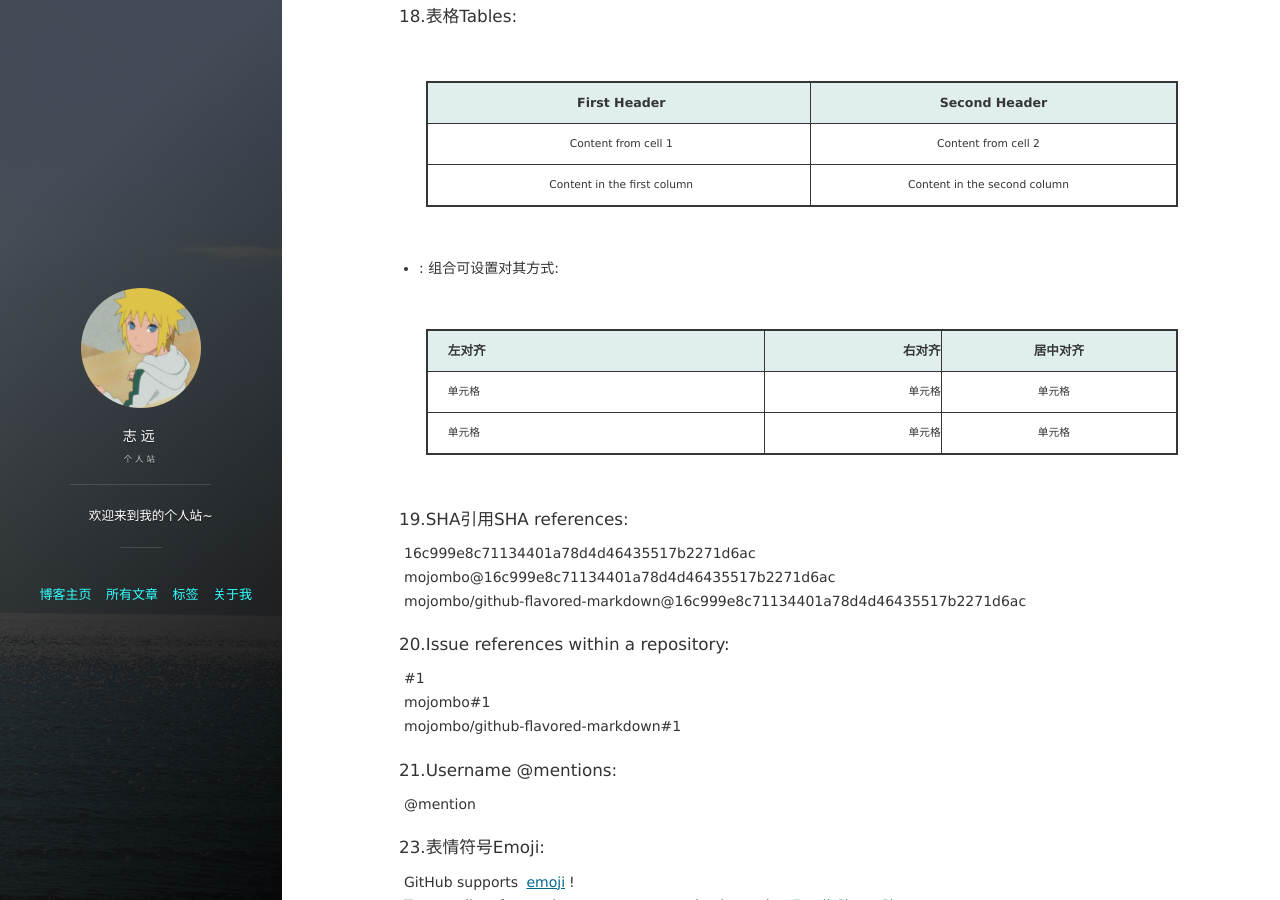
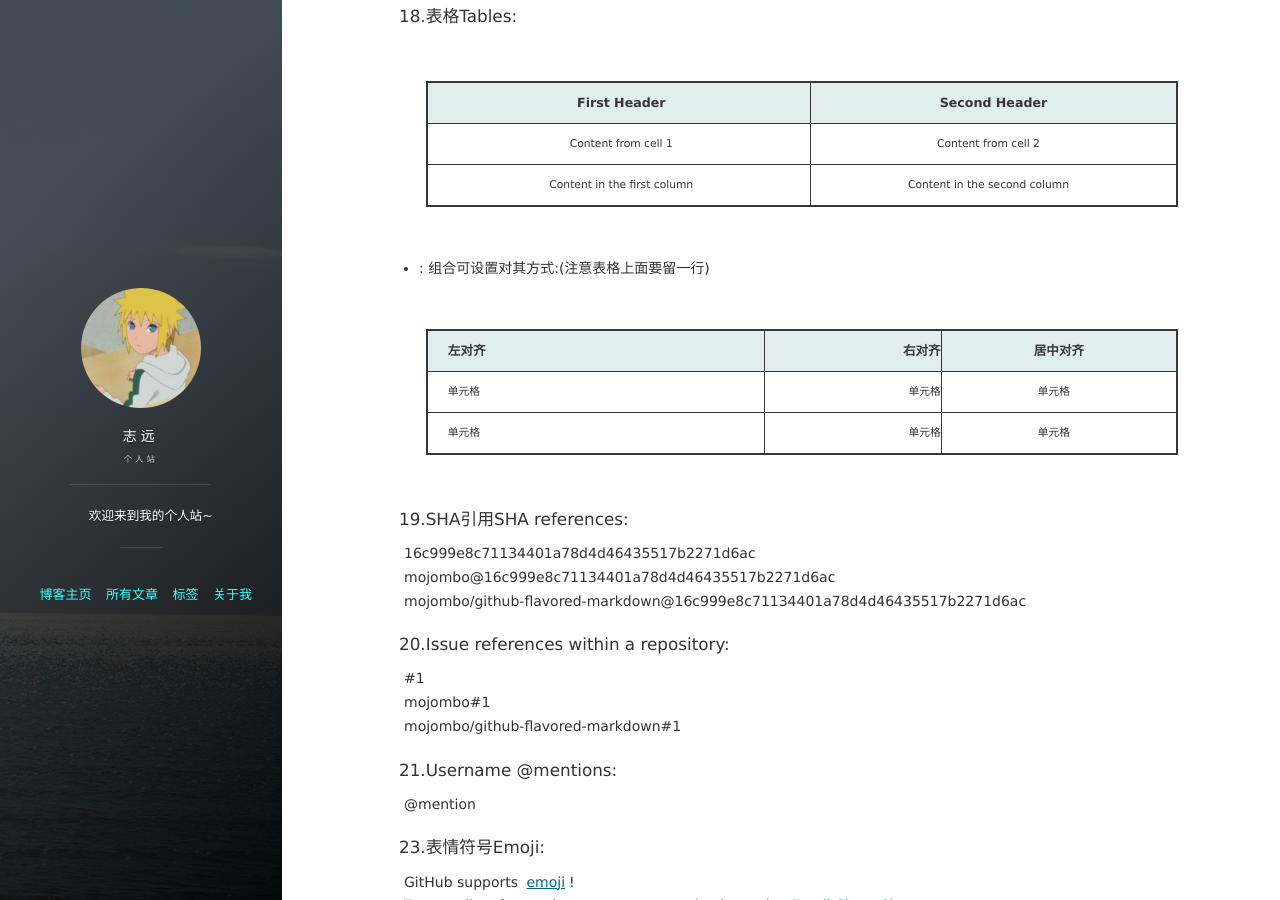
Before and after one commit to blueskyxzy/blueskyxzy.github.io, a Jekyll site: the page built from _posts/2019-11-07-markdownTool.md, in a window 1280 px wide and 900 px high, scrolled down 3172 px. Built offline with Jekyll 4.4.1, drawn with Linux system fonts in a browser that asks for light colours; nearby versions of some CDN libraries; comment, search, counter and statistics services are not loaded.

Commit message:
add Markdown

```diff
--- a/_posts/2019-11-07-markdownTool.md
+++ b/_posts/2019-11-07-markdownTool.md
@@ -110,7 +110,7 @@ First Header | Second Header
 Content from cell 1 | Content from cell 2
 Content in the first column | Content in the second column
 
-- : 组合可设置对其方式:
+- : 组合可设置对其方式:(注意表格上面要留一行)
 
 | 左对齐 | 右对齐 | 居中对齐 |
 | :-----| ----: | :----: |
```
